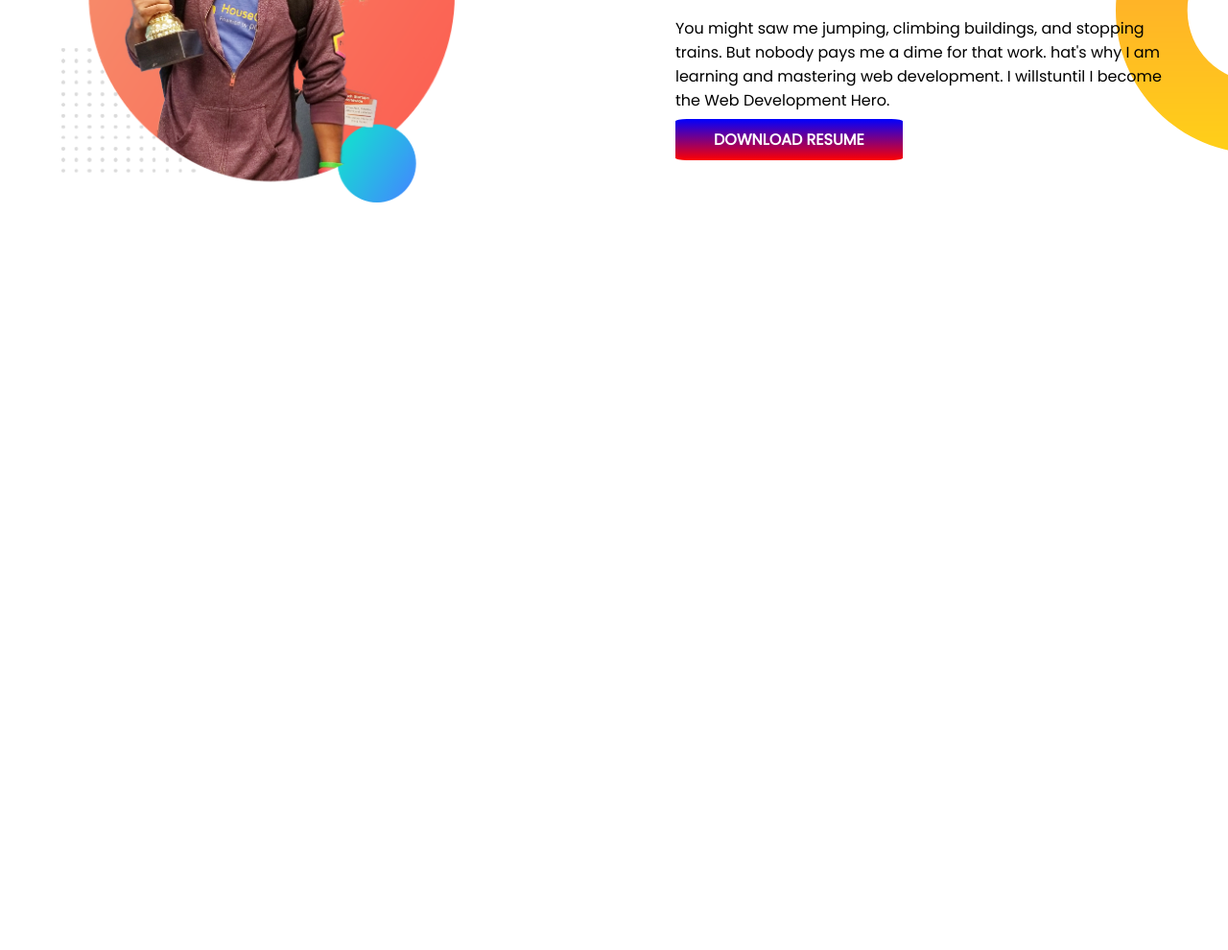
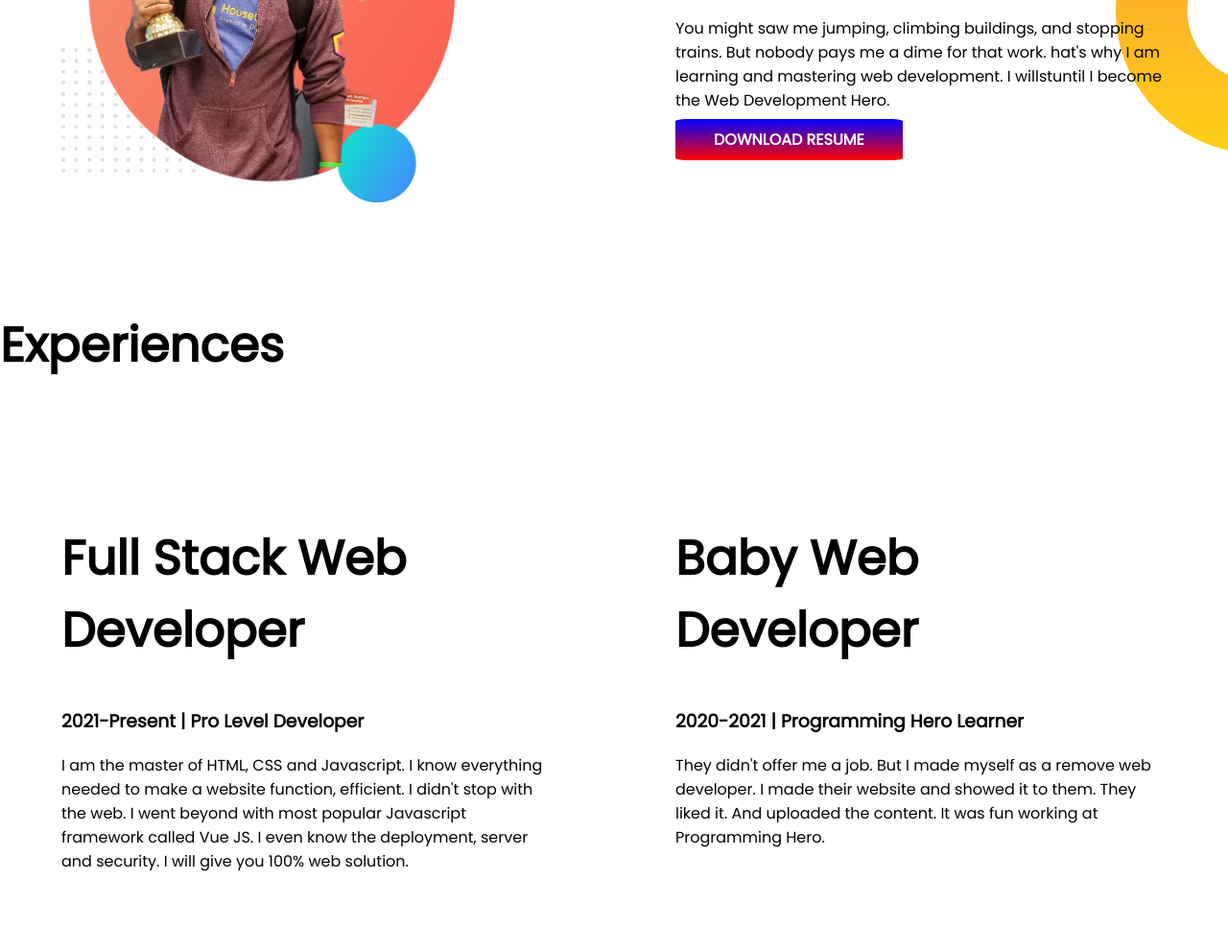
Before and after one commit to rajib074/my-fast-website, a plain HTML site: page index.html in a window 1280 px wide. Shown: the part 851-1841 px from the top of the page at 96% size. Before the commit the page ends 1133 px from the top, so only its background shows below. Drawn offline with Linux system fonts and the light colour scheme.

Commit message:
Experiences

```diff
--- a/index.html
+++ b/index.html
@@ -13,7 +13,7 @@
 </head>
 
 <body>
-    <section class="top_benar">
+    <section class="top_benar flex_site">
         <div class="hafe_width">
             <h1>Welcome To</h1>
             <h1><span class="Peter_Parker"> Peter Parker </span>World</h1>
@@ -28,7 +28,7 @@
             <img src="images/jhankar.png" alt="images">
         </div>
     </section>
-    <section class="bag_dream">
+    <section class="bag_dream flex_site">
         <div class="hafe_width">
             <img src="images/jhankar.png" alt="images">
         </div>
@@ -43,6 +43,25 @@
         </div>
 
     </section>
+    <section class="Experiences">
+        <h1>Experiences</h1>
+        <div class="flex_site">
+            <div class="hafe_width">
+                <h1>Full Stack Web Developer</h1>
+                <h3>2021-Present | Pro Level Developer</h3>
+                <p>I am the master of HTML, CSS and Javascript. I know everything needed to make a website function,
+                    efficient. I didn't stop with the web. I went beyond with most popular Javascript framework called
+                    Vue JS. I even know the deployment, server and security. I will give you 100% web solution.</p>
+            </div>
+            <div class="hafe_width">
+                <h1>Baby Web Developer</h1>
+                <h3>2020-2021 | Programming Hero Learner</h3>
+                <p>They didn't offer me a job. But I made myself as a remove web developer. I made their website and
+                    showed it to them. They liked it. And uploaded the content. It was fun working at Programming Hero.
+                </p>
+            </div>
+        </div>
+    </section>
 
 
 
--- a/style.css
+++ b/style.css
@@ -8,7 +8,7 @@ h1{
 .Peter_Parker{
     color: orange;
 }
-section{
+.flex_site{
     display: flex;
 }
 .hafe_width{
```
